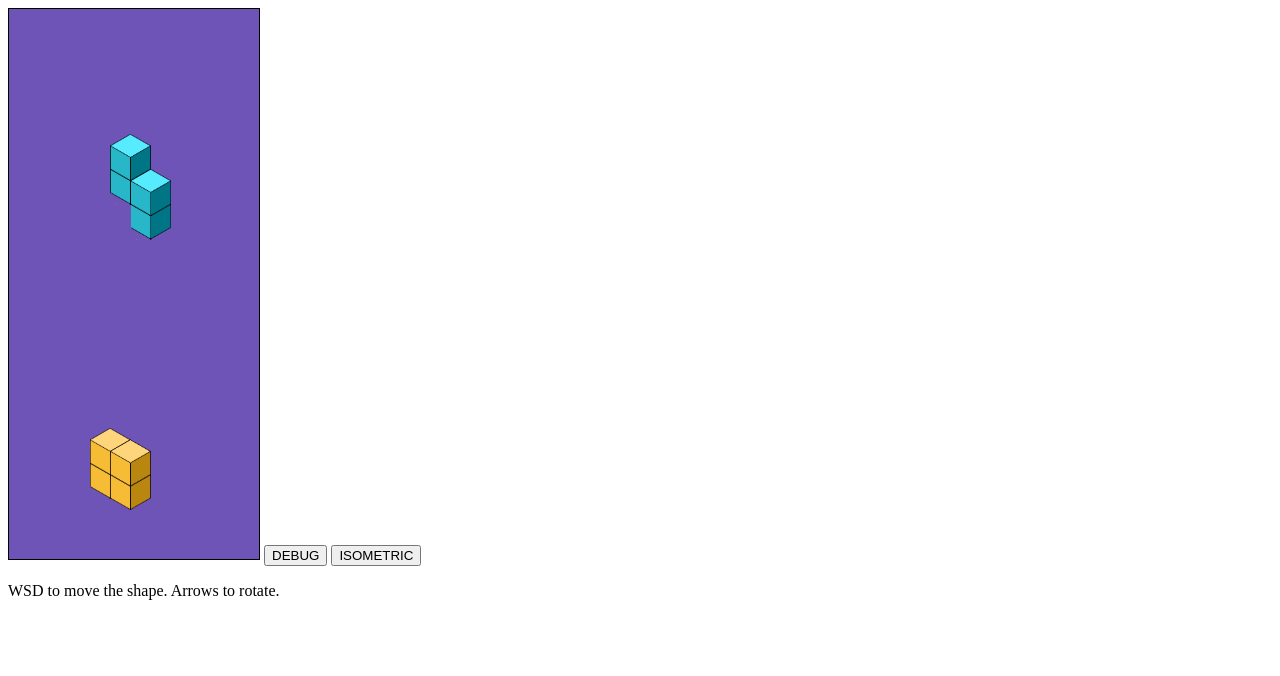
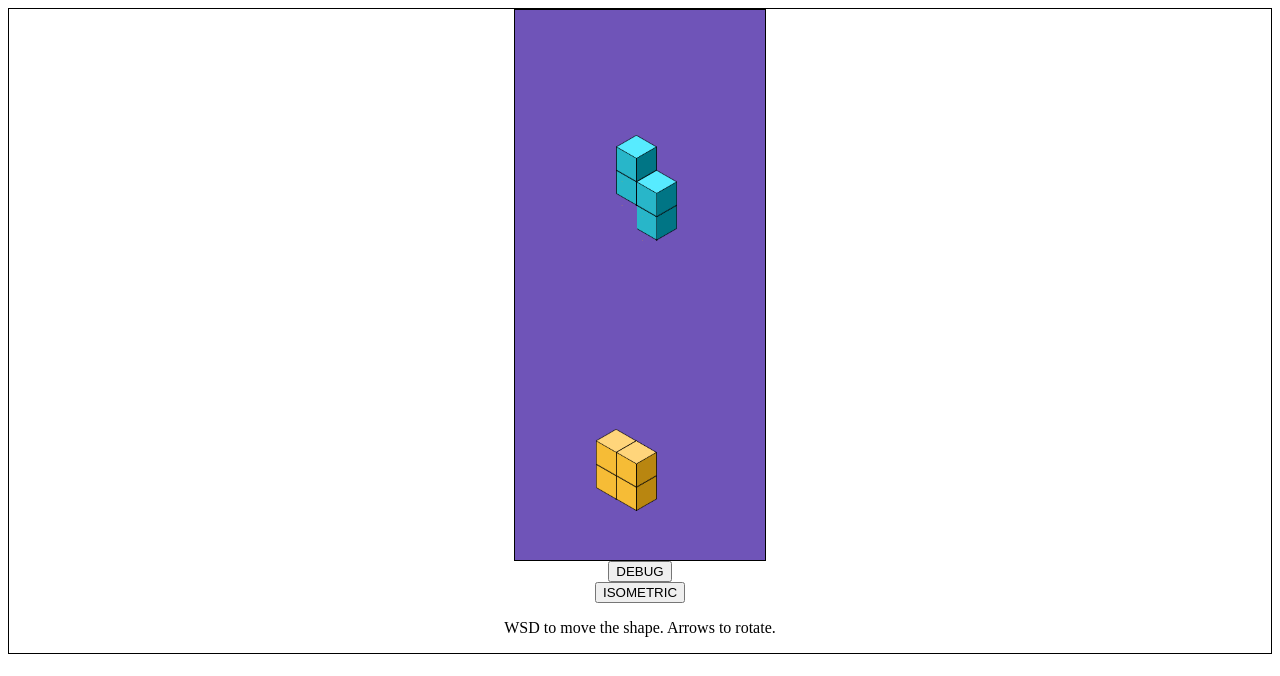
Before and after one commit to francescoApophis/isotetris.js, a plain HTML site: page index.html in a window 1280 px wide. Drawn offline with Linux system fonts and the light colour scheme.

Commit message:
MINOR: center all elements

```diff
--- a/style.css
+++ b/style.css
@@ -1,4 +1,18 @@
+
+body {
+  border: 1px solid black;
+  display: flex;
+  flex-direction: column;
+  align-items: center;
+}
 
 canvas {
   border: 1px solid black;
 }
+
+
+.btn-container{
+
+  display: flex;
+  justify-content: center;
+}
```
